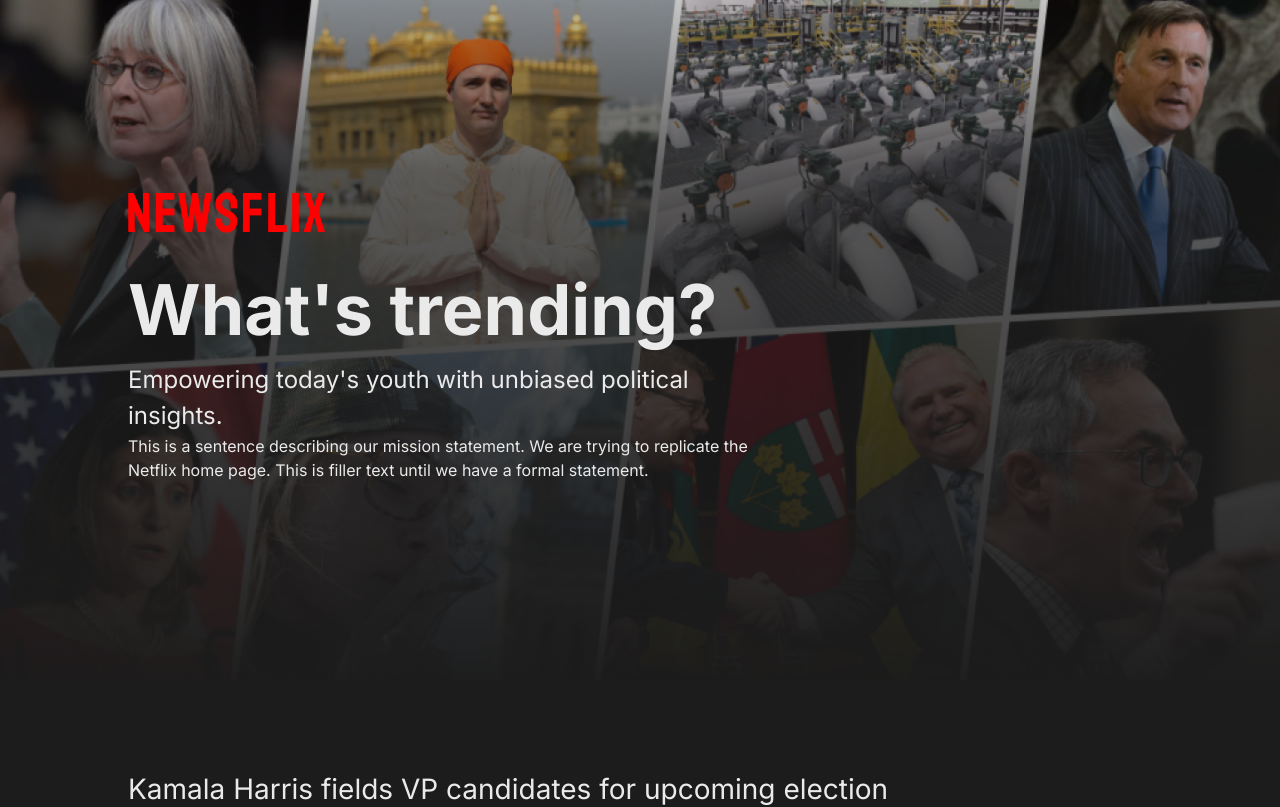
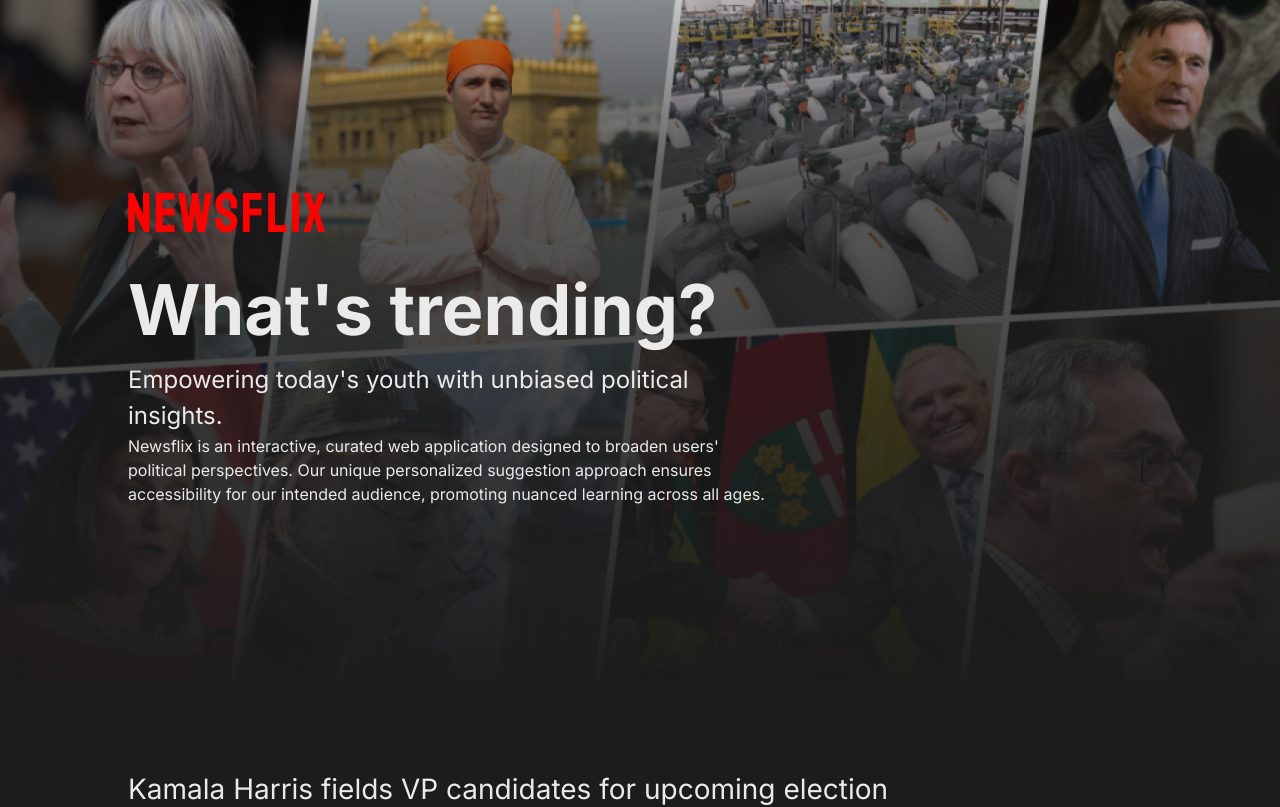
Before and after one commit to emmaashi/newsflix, a React (Create React App) app: page /home in a window 1280 px wide. Shown: the top 807 px of the page. Built offline with nearby package versions, Linux system fonts and the light colour scheme.

Commit message:
Morning advancements

```diff
--- a/src/pages/home.js
+++ b/src/pages/home.js
@@ -74,9 +74,7 @@ export default function Home() {
           <h1>What's trending?</h1>
           <h5>Empowering today's youth with unbiased political insights.</h5>
           <p>
-            This is a sentence describing our mission statement. We are trying
-            to replicate the Netflix home page. This is filler text until we
-            have a formal statement.
+          Newsflix is an interactive, curated web application designed to broaden users' political perspectives. Our unique personalized suggestion approach ensures accessibility for our intended audience, promoting nuanced learning across all ages.
           </p>
         </div>
       </div>
```
